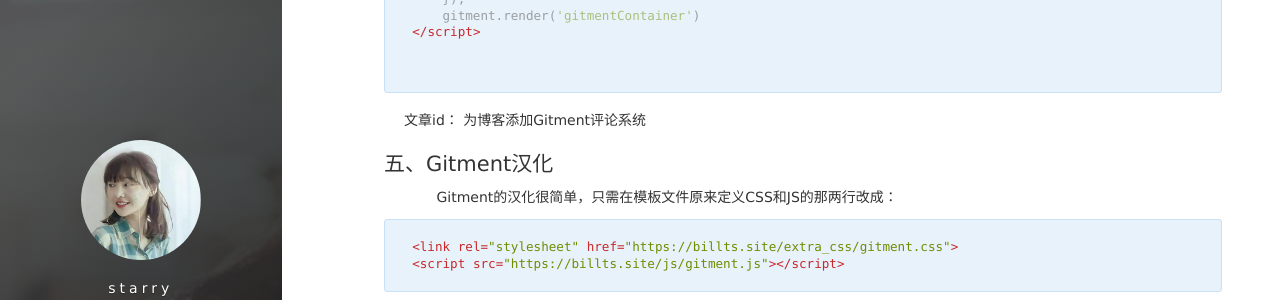
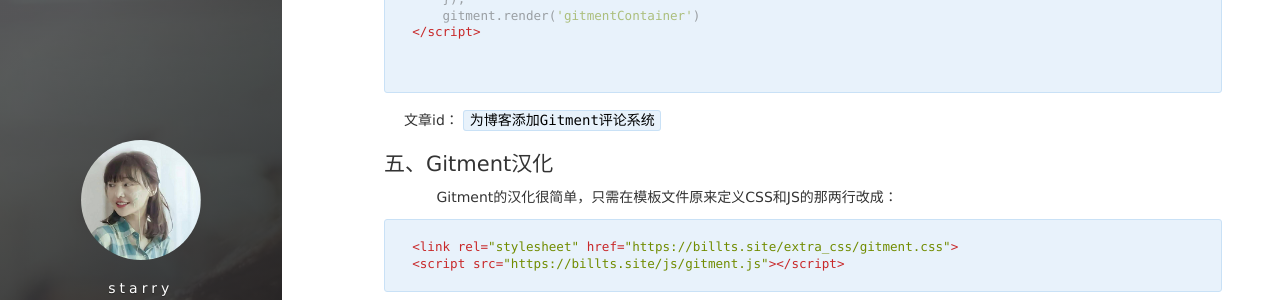
Before and after one commit to MMstarry/MMstarry.github.io, a Jekyll site: the page built from _posts/2017-09-24-gitment.md, in a window 1280 px wide and 900 px high, scrolled down 1464 px. Shown: the part 148-448 px from the top of the window. Built offline with Jekyll 4.4.1, drawn with Linux system fonts in a browser that asks for light colours; nearby versions of some CDN libraries; comment, search, counter and statistics services are not loaded.

````diff
--- a/_posts/2017-09-24-gitment.md
+++ b/_posts/2017-09-24-gitment.md
@@ -59,7 +59,7 @@ gitment:
 
 ```
 
-文章id： {{page.title}}
+文章id： `{{page.title}}`
 
 ## 五、Gitment汉化
 
````
